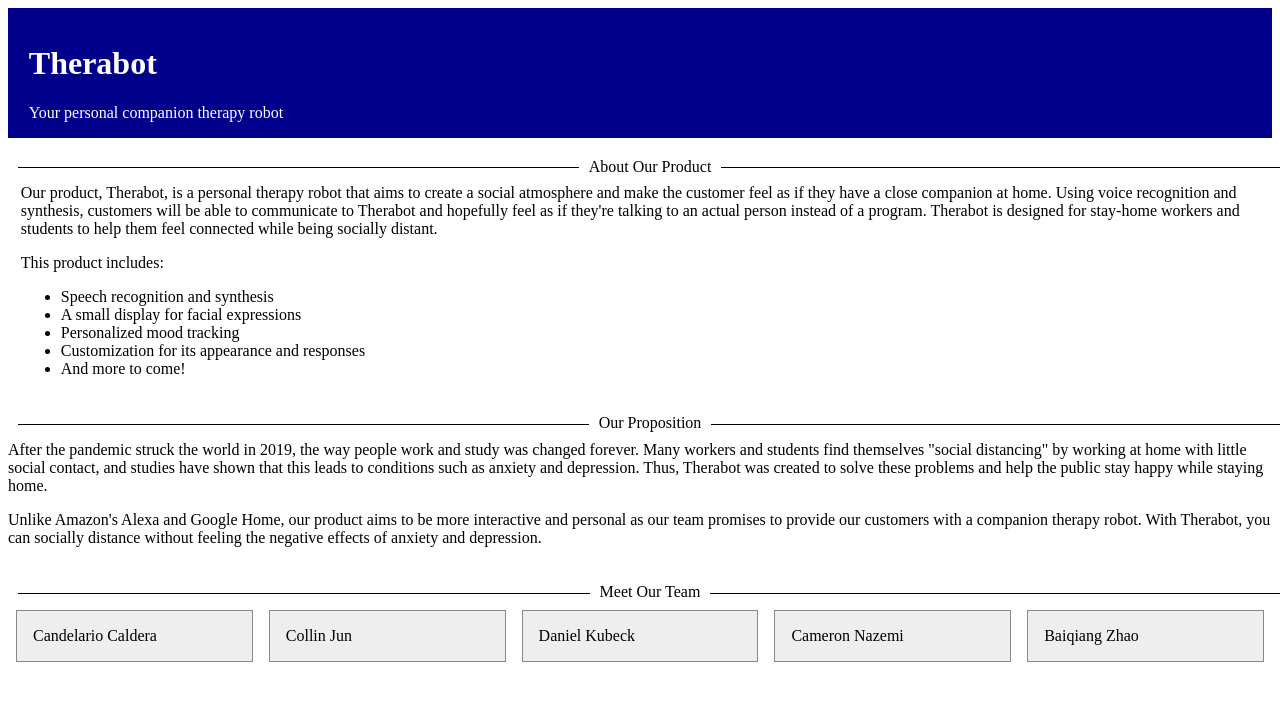
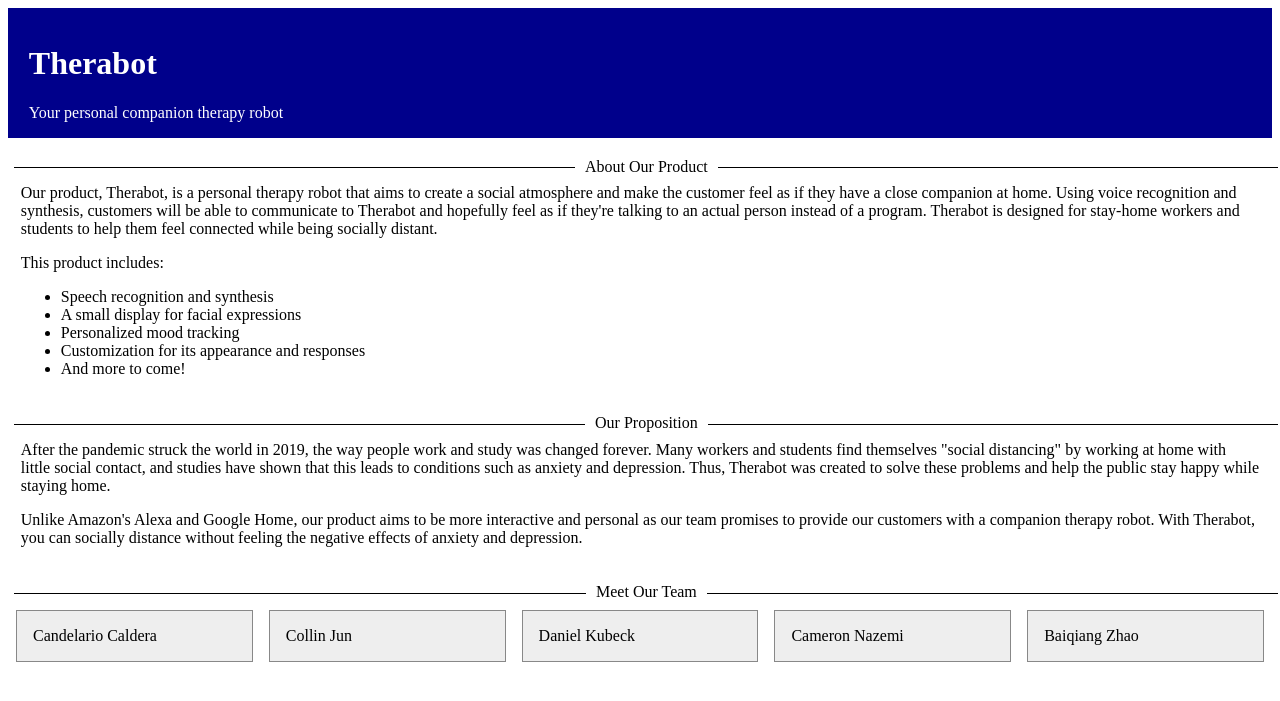
Before and after one commit to Cozmo8/ece140b-docker, a Python web app: template web/src/templates/home.html in a window 1280 px wide. Shown: the top 701 px of the page. Run offline with Jinja, Linux system fonts and the light colour scheme; the template is opened without the code that fills it, so the values that code supplies are empty.

Commit message:
Update files

```diff
--- a/web/src/public/css/styling.css
+++ b/web/src/public/css/styling.css
@@ -9,7 +9,7 @@
     text-align: center;
     border-bottom: 1px solid #000;
     line-height: .1em;
-    margin: 10px 10px;
+    margin: 10px .5vw;
 }
 
 .divider > span {
--- a/web/src/templates/home.html
+++ b/web/src/templates/home.html
@@ -26,7 +26,7 @@
   </ul></div>
 
   <br><div class='divider'><span>Our Proposition</span></div>
-  <div class='text'></div><p>After the pandemic struck the world in 2019, the way people work and study was changed forever. Many workers and students find themselves "social distancing" by working at home with little social contact, and studies have shown that this leads to conditions such as anxiety and depression. Thus, Therabot was created to solve these problems and help the public stay happy while staying home.</p>
+  <div class='text'><p>After the pandemic struck the world in 2019, the way people work and study was changed forever. Many workers and students find themselves "social distancing" by working at home with little social contact, and studies have shown that this leads to conditions such as anxiety and depression. Thus, Therabot was created to solve these problems and help the public stay happy while staying home.</p>
 
   <p> Unlike Amazon's Alexa and Google Home, our product aims to be more interactive and personal as our team promises to provide our customers with a companion therapy robot. With Therabot, you can socially distance without feeling the negative effects of anxiety and depression.</p></div>
 
```
